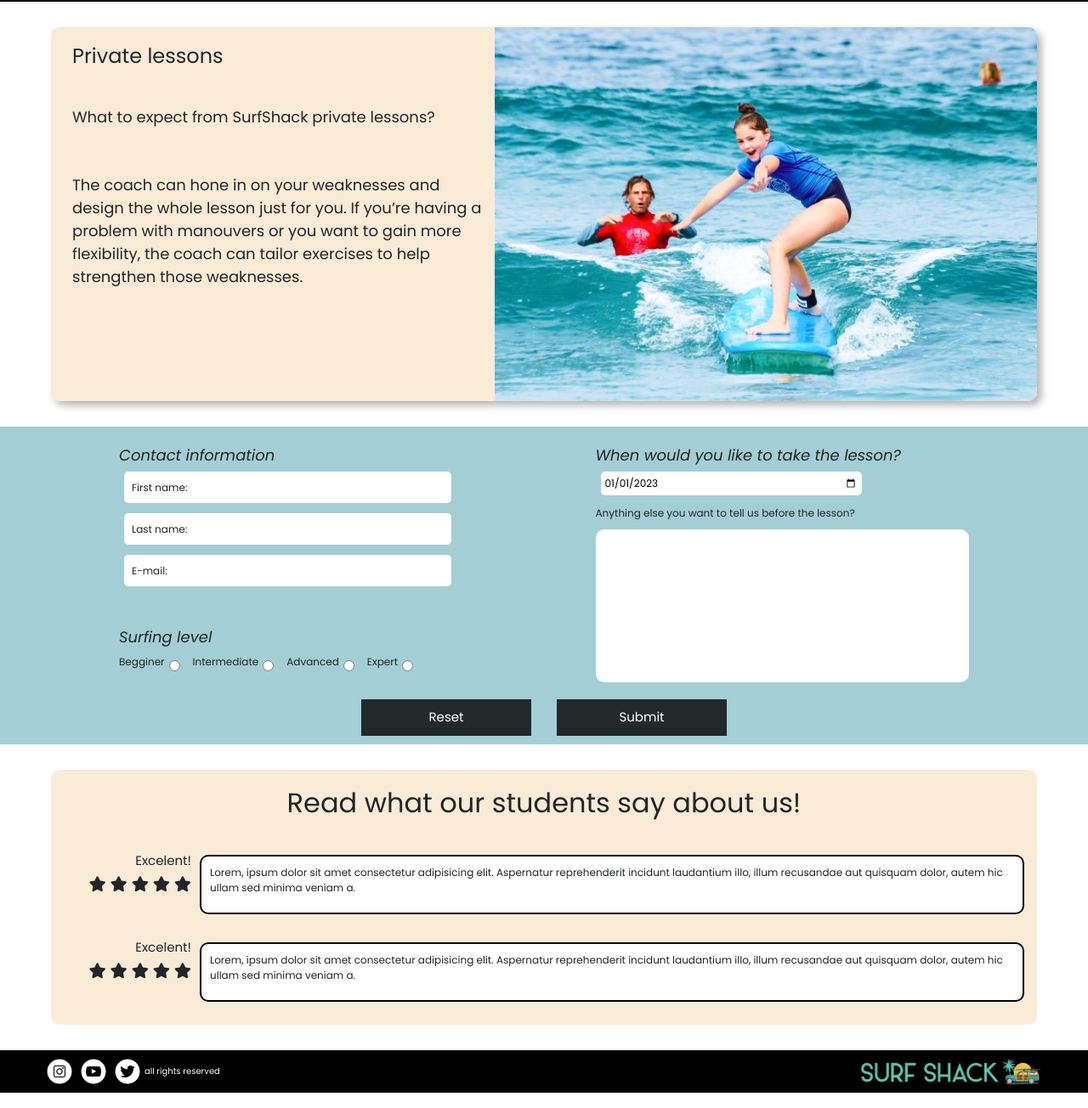
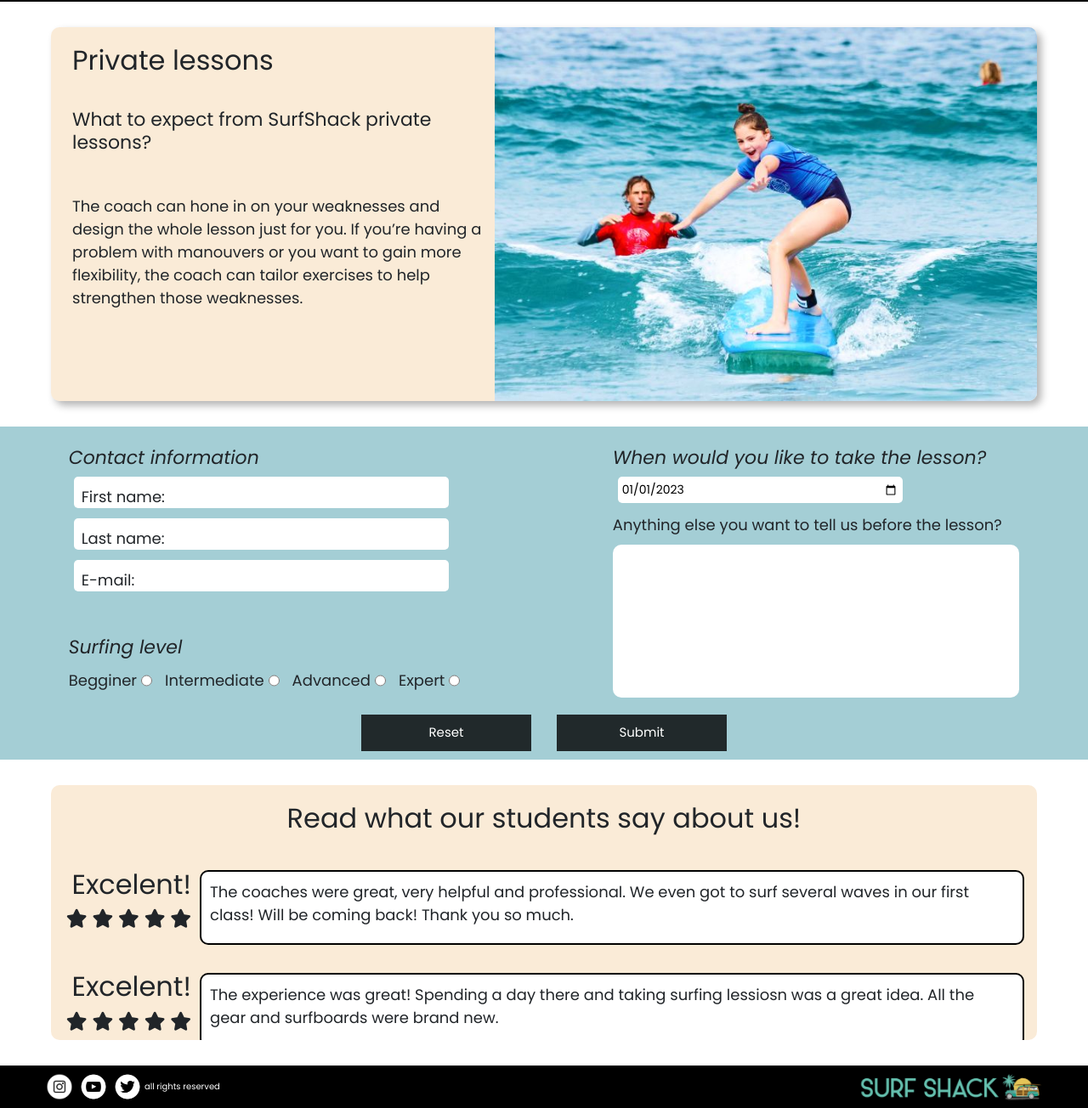
Before and after one commit to agustinrabino/PFRabino, a website: page pages/about.html in a window 1280 px wide. Shown: the part 50-1354 px from the top of the page at 85% size. Drawn offline with nearby package versions, Linux system fonts and the light colour scheme; a web font is replaced by a local one.

Commit message:
Version 11.0 Entrega Final

```diff
--- a/pages/about.html
+++ b/pages/about.html
@@ -98,7 +98,7 @@
                         </div>
                     </div>
                     <div class="review-info">
-                        <p>Lorem, ipsum dolor sit amet consectetur adipisicing elit. Aspernatur reprehenderit incidunt laudantium illo, illum recusandae aut quisquam dolor, autem hic ullam sed minima veniam a.</p>
+                        <p>The coaches were great, very helpful and professional. We even got to surf several waves in our first class! Will be coming back! Thank you so much.</p>
                     </div>
                 </div>
 
@@ -114,7 +114,7 @@
                         </div>
                     </div>
                     <div class="review-info">
-                        <p>Lorem, ipsum dolor sit amet consectetur adipisicing elit. Aspernatur reprehenderit incidunt laudantium illo, illum recusandae aut quisquam dolor, autem hic ullam sed minima veniam a.</p>
+                        <p>The experience was great! Spending a day there and taking surfing lessiosn was a great idea. All the gear and surfboards were brand new.</p>
                     </div>
                 </div>
 
@@ -130,7 +130,7 @@
                         </div>
                     </div>
                     <div class="review-info">
-                        <p>Lorem, ipsum dolor sit amet consectetur adipisicing elit. Aspernatur reprehenderit incidunt laudantium illo, illum recusandae aut quisquam dolor, autem hic ullam sed minima veniam a.</p>
+                        <p>This place is awesome they have a great selection of products and you even can try them during their personalized classes. If you like the products then you can buy them.</p>
                     </div>
                 </div>
             </div>
--- a/scss/_2variables.scss
+++ b/scss/_2variables.scss
@@ -5,11 +5,11 @@ $navcolor:rgb(0,0,0);
 $title-desktop: clamp(3.2rem, 8vw, 8.7rem);
 $title-mobile:clamp(1.8rem, 8vw, 2.4rem);
 
-$subtitle-desktop:clamp(1.8rem, 2.5vw, 3.2rem);
-$subtitle-mobile:clamp(1rem, 2.5vw, 1.8rem);
+$subtitle-desktop:clamp(1.6rem, 2.5vw, 3.2rem);
+$subtitle-mobile:clamp(1.4rem, 2.5vw, 2.2rem);
 
 $paragraph-desktop:clamp(1.2rem, 1.75vw, 1.8rem);
-$paragraph-mobile:clamp(.8rem, 1.75vw, 1.2rem);
+$paragraph-mobile:clamp(1.1rem, 1.75vw, 1.4rem);
 
 .buttonlink{
     padding: 10px;
--- a/scss/_7lessons.scss
+++ b/scss/_7lessons.scss
@@ -24,7 +24,7 @@
         h2{
             flex-grow: 1;
             padding: 5px 0px;
-            font-size: $title-mobile;
+            font-size: $subtitle-desktop;
         }
 
         h4{
@@ -75,7 +75,7 @@
         }
 
         label{
-            font-size: $paragraph-mobile;
+            font-size: $paragraph-desktop;
         }
 
         input{
@@ -180,6 +180,10 @@
             flex-grow: 1;
             text-align: end;
             font-size: $subtitle-mobile;
+
+            h4{
+                font-size: $subtitle-desktop;
+            }
         }
 
         .review-info{
@@ -189,7 +193,7 @@
             border-radius: 10px;
             padding: 10px;
             margin-top: 2.5px;
-            font-size: $paragraph-mobile;
+            font-size: $paragraph-desktop;
         }
     }
 }
@@ -225,6 +229,12 @@
         height: auto;
         padding: 30px;
 
+        fieldset{
+            label{
+                font-size: $paragraph-mobile;
+            }
+        }
+
         .form-floating input{
             width: 95%;
         }
@@ -246,6 +256,10 @@
                     display: flex;
                     justify-content: space-between;
                 }
+
+                .review-info{
+                    font-size: $paragraph-mobile;
+                }
             }
         }
     }
--- a/scss/_8location.scss
+++ b/scss/_8location.scss
@@ -1,9 +1,13 @@
 h1{
     padding: 5px 60px;
+    font-size: clamp(3.2rem, 8vw, 5.7rem);;
+
 }
 
 h2{
     padding: 5px 60px;
+    font-size: $subtitle-desktop;
+
 }
 
 .hours{
@@ -29,6 +33,7 @@ h2{
 
         h3{
             margin: 5px 0px;
+            font-size: $subtitle-desktop;
             br{
                 display: none;
             }
```
Also changed, not shown: css/style.css, multimedia/riders/jjf-headshot.jpeg (deleted), multimedia/riders/jjf-surf-2.webp (deleted), multimedia/surf_gear.jpeg (deleted), 4 other files.
